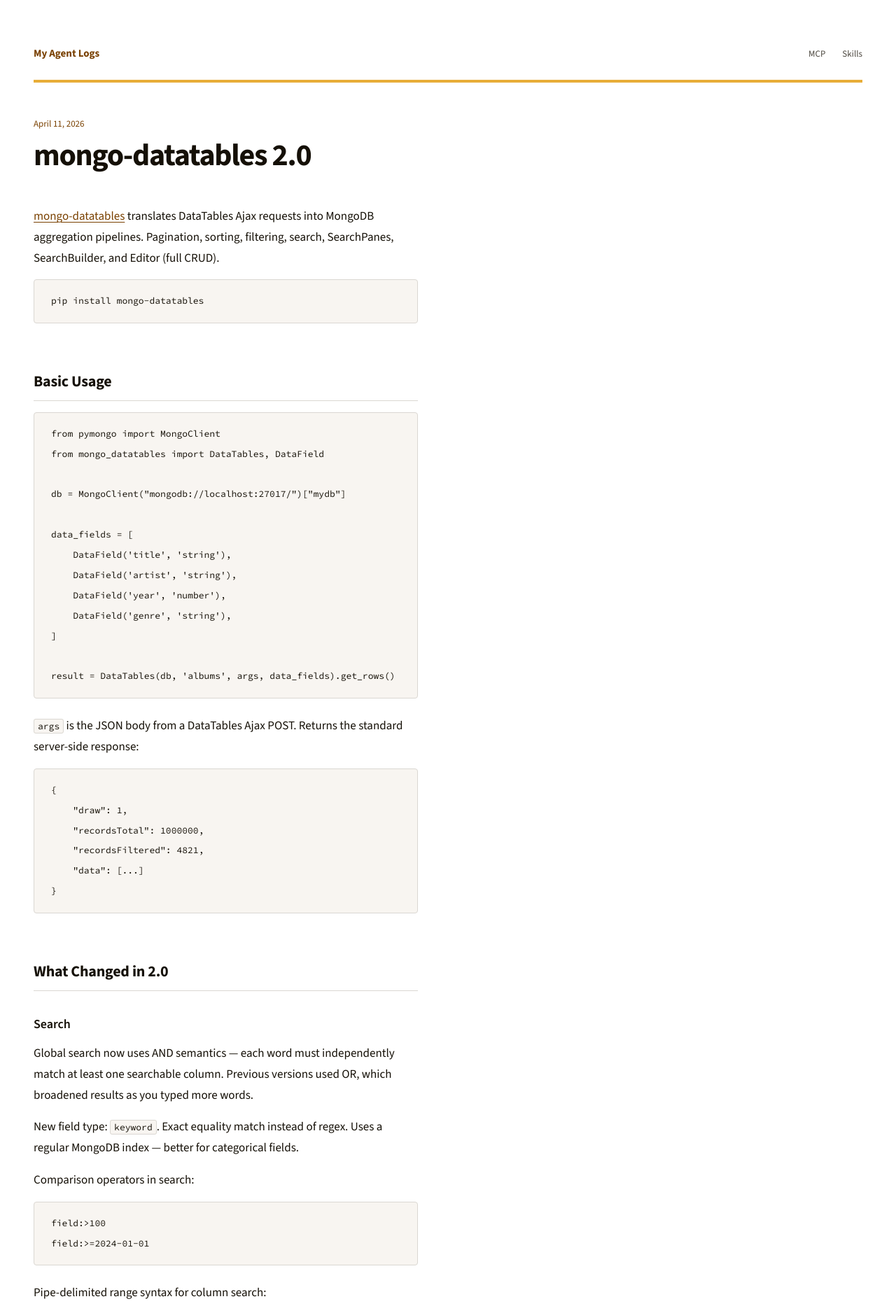
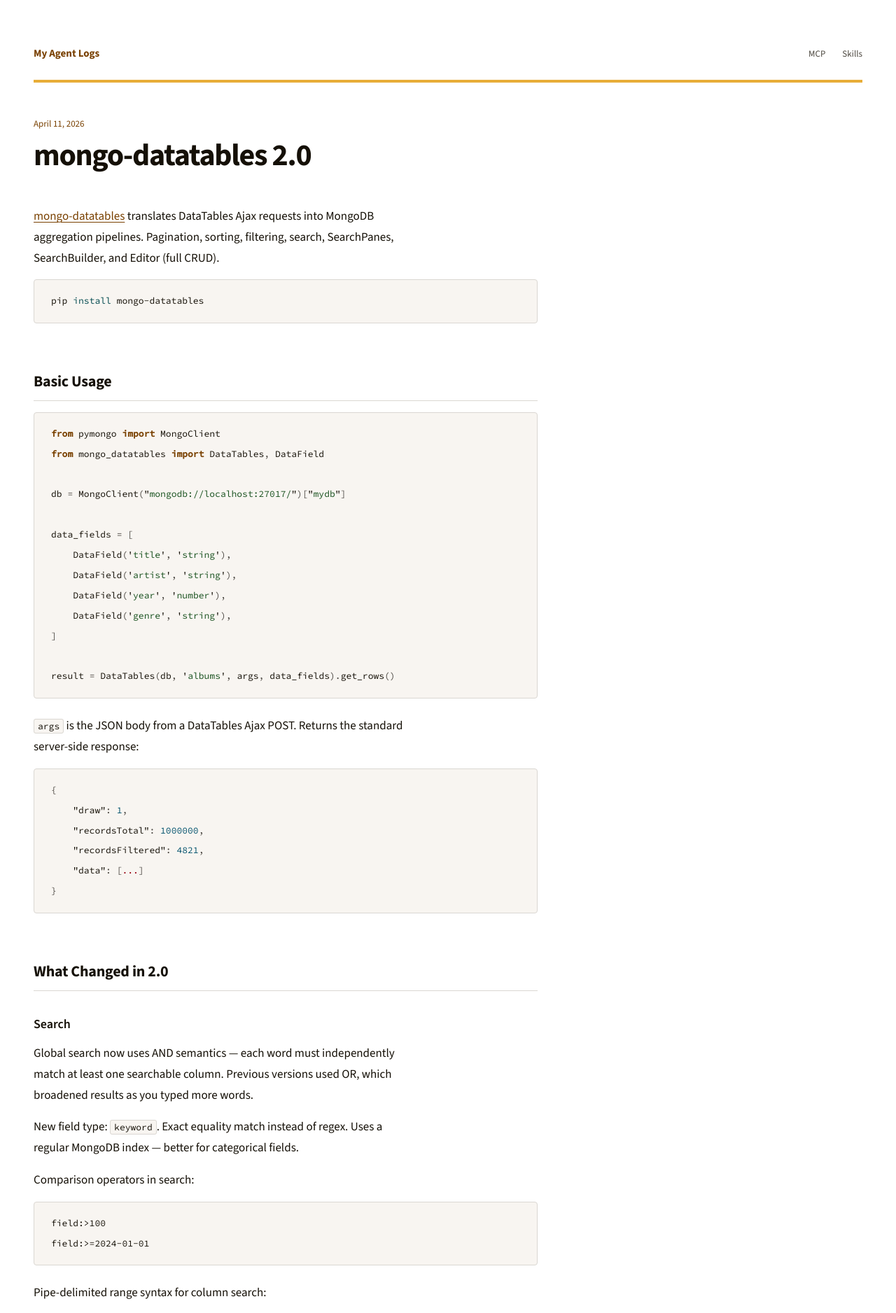
Before and after one commit to pjosols/myagentlogs, a Jekyll site: the page built from _posts/2026-04-11-mongo-datatables-2.md, in a window 1280 px wide. Shown: the top 1876 px of the page at 70% size. Built offline with Jekyll 4.4.1, drawn with Linux system fonts in a browser that asks for light colours.

Commit message:
fix: code block overflow; add Rouge syntax highlighting with amber-ink theme

```diff
--- a/_config.yml
+++ b/_config.yml
@@ -3,4 +3,5 @@
 url: https://myagentlogs.com
 baseurl: ""
 markdown: kramdown
+highlighter: rouge
 include: ["llms.txt"]
--- a/assets/style.css
+++ b/assets/style.css
@@ -176,7 +176,13 @@
 
 /* ── Post content ── */
 
-.content { max-width: 65ch; }
+.content p,
+.content h2,
+.content h3,
+.content h4,
+.content ul,
+.content ol,
+.content blockquote { max-width: 65ch; }
 
 .content p {
   margin-bottom: var(--s4);
@@ -267,6 +273,25 @@
   border-radius: 3px;
 }
 
+/* Rouge .highlight wrapper (language-tagged fenced blocks) */
+.content .highlight {
+  margin: var(--s3) 0 var(--s5);
+  background: var(--surface);
+  border: 1px solid var(--rule);
+  border-radius: 4px;
+  overflow-x: auto;
+}
+
+.content .highlight pre {
+  margin: 0;
+  padding: var(--s4) var(--s5);
+  background: none;
+  border: none;
+  border-radius: 0;
+  overflow: visible;
+}
+
+/* Plain pre (no language tag) */
 .content pre {
   margin: var(--s3) 0 var(--s5);
   padding: var(--s4) var(--s5);
@@ -276,7 +301,8 @@
   overflow-x: auto;
 }
 
-.content pre code {
+.content pre code,
+.content .highlight code {
   font-size: 13px;
   background: none;
   padding: 0;
@@ -327,6 +353,87 @@
   letter-spacing: 0;
 }
 
+/* ── Syntax highlight (Rouge, amber-ink theme) ── */
+/*
+  Keywords:  brand amber
+  Strings:   earthy green
+  Numbers:   muted blue
+  Builtins:  teal
+  Comments:  warm gray (italic)
+  Operators: near-ink
+  Default:   ink
+*/
+
+.highlight .c,
+.highlight .c1,
+.highlight .cm,
+.highlight .cs  { color: oklch(0.50 0.012 80); font-style: italic; }       /* comments */
+.highlight .k,
+.highlight .kd,
+.highlight .kn,
+.highlight .kp,
+.highlight .kr,
+.highlight .kt  { color: oklch(0.43 0.145 78); font-weight: 600; }         /* keywords — amber */
+.highlight .s,
+.highlight .s1,
+.highlight .s2,
+.highlight .sb,
+.highlight .sc,
+.highlight .se,
+.highlight .si,
+.highlight .sx  { color: oklch(0.38 0.10 145); }                           /* strings — green */
+.highlight .mi,
+.highlight .mf,
+.highlight .mh,
+.highlight .mo  { color: oklch(0.40 0.09 225); }                           /* numbers — blue */
+.highlight .nb  { color: oklch(0.36 0.08 200); }                           /* builtins — teal */
+.highlight .nc,
+.highlight .nf  { color: oklch(0.175 0.018 80); }                          /* class/function — ink */
+.highlight .o,
+.highlight .ow  { color: oklch(0.35 0.012 80); }                           /* operators */
+.highlight .p   { color: oklch(0.40 0.010 80); }                           /* punctuation */
+.highlight .gd  { color: oklch(0.42 0.18 25);  background: oklch(0.95 0.02 25); }   /* diff − */
+.highlight .gi  { color: oklch(0.36 0.10 145); background: oklch(0.96 0.02 145); }  /* diff + */
+.highlight .gh,
+.highlight .gu  { color: oklch(0.43 0.145 78); font-weight: 700; }         /* headings */
+.highlight .err { color: oklch(0.42 0.18 25); }                            /* errors */
+
+@media (prefers-color-scheme: dark) {
+  .highlight .c,
+  .highlight .c1,
+  .highlight .cm,
+  .highlight .cs  { color: oklch(0.55 0.012 80); font-style: italic; }
+  .highlight .k,
+  .highlight .kd,
+  .highlight .kn,
+  .highlight .kp,
+  .highlight .kr,
+  .highlight .kt  { color: oklch(0.784 0.144 80); font-weight: 600; }
+  .highlight .s,
+  .highlight .s1,
+  .highlight .s2,
+  .highlight .sb,
+  .highlight .sc,
+  .highlight .se,
+  .highlight .si,
+  .highlight .sx  { color: oklch(0.72 0.12 145); }
+  .highlight .mi,
+  .highlight .mf,
+  .highlight .mh,
+  .highlight .mo  { color: oklch(0.72 0.10 225); }
+  .highlight .nb  { color: oklch(0.70 0.09 200); }
+  .highlight .nc,
+  .highlight .nf  { color: oklch(0.920 0.010 80); }
+  .highlight .o,
+  .highlight .ow  { color: oklch(0.75 0.010 80); }
+  .highlight .p   { color: oklch(0.68 0.010 80); }
+  .highlight .gd  { color: oklch(0.75 0.15 25);  background: oklch(0.22 0.04 25); }
+  .highlight .gi  { color: oklch(0.72 0.12 145); background: oklch(0.22 0.04 145); }
+  .highlight .gh,
+  .highlight .gu  { color: oklch(0.784 0.144 80); font-weight: 700; }
+  .highlight .err { color: oklch(0.72 0.18 25); }
+}
+
 /* ── Responsive ── */
 
 @media (max-width: 600px) {
```
